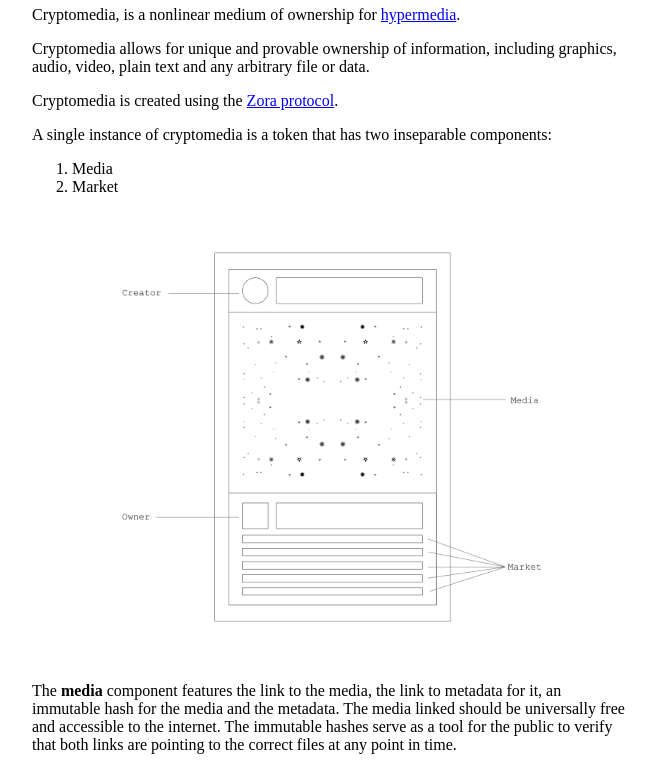
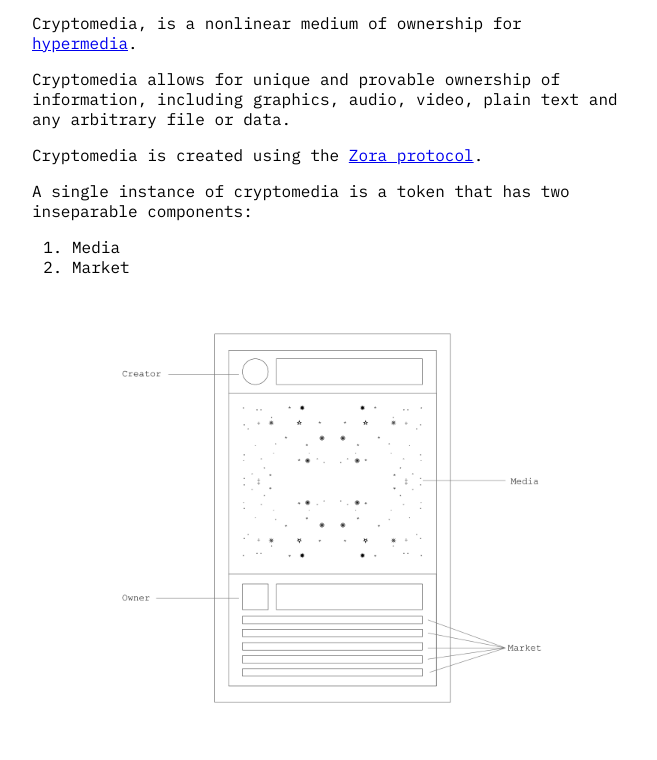
Before and after one commit to ourzora/cryptomedia, a plain HTML site: page index.html in a window 1280 px wide. Shown: the part 138-898 px from the top of the page, without its empty margins (308-965 px from the left). Drawn offline with Linux system fonts and the light colour scheme.

Commit message:
adding a font

```diff
--- a/index.html
+++ b/index.html
@@ -48,8 +48,14 @@ It is a protocol to create, share and exchange valuable media.
   	<meta name="twitter:image" content="https://repository-images.githubusercontent.com/324294035/e52bd700-470b-11eb-9432-afecfc8a193d">
 
 	<link rel="shortcut icon" type="image/x-icon" href="favicon.ico">
+	<link rel="preconnect" href="https://fonts.gstatic.com">
+	<link href="https://fonts.googleapis.com/css2?family=IBM+Plex+Mono:wght@400;600;700&display=swap" rel="stylesheet">
 
 	<style>
+		body{
+			font-family: 'IBM Plex Mono', monospace;
+		}
+
 		.content {
 			max-width: 600px;
 			margin: auto;
```
